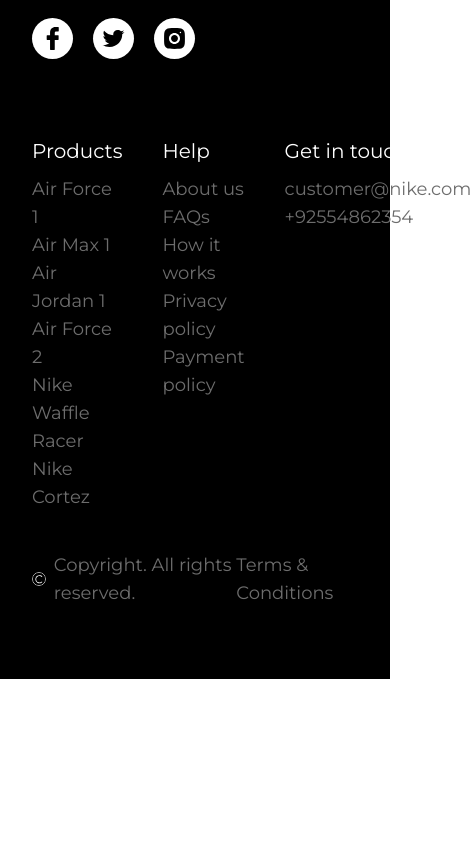
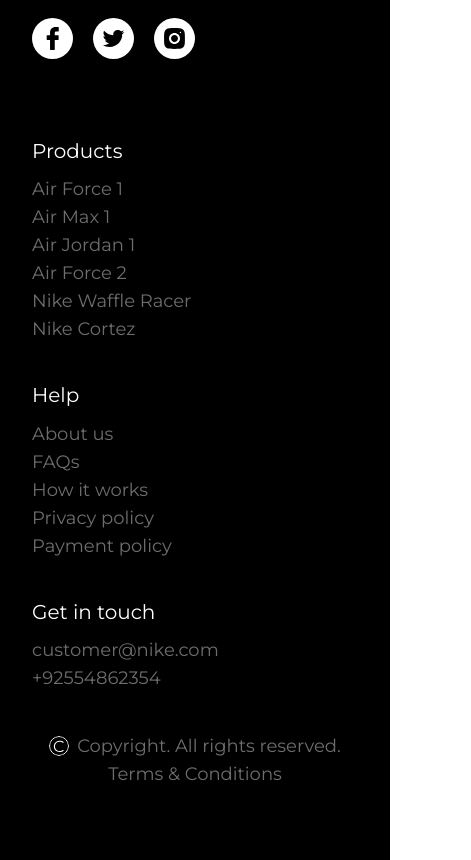
Before and after one commit to RohithR24/NikeTailWind, a React (Vite) app: page / in a window 390 px wide. Shown: the part 8980-9840 px from the top of the page, 471 px wide, since content can reach past the window. Before the commit the page ends 9659 px from the top, so only its background shows below. Built offline with nearby package versions, Linux system fonts and the light colour scheme; a web font is replaced by a local one.

Commit message:
Refactoring the code of footer

```diff
--- a/src/components/Footer.jsx
+++ b/src/components/Footer.jsx
@@ -4,7 +4,8 @@
 const Footer = () => {
   return (
     <footer className="max-container">
-      <div className="flex justify-between items-start gap-20 max-lg:flex-col">
+      {/* Nike logo and content */}
+      <div className="flex justify-between items-start gap-20 max-lg:flex-col flex-wrap">
         <div className="flex flex-col items-start">
           <a href="/">
             <img
@@ -15,12 +16,13 @@
               className="m-0"
             />
           </a>
-          <p className="info-text max-w-sm mt-10">
+          <p className="info-text max-w-sm mt-10 sm:max-w-sm">
             Get shoes ready for the new term at your nearest Nike store. Find
             Your perfect Size In Store. Get Rewards
           </p>
 
-          <div className="flex items-center gap-5 mt-8 flex-wrap">
+          {/* Social logos */}
+          <div className="flex items-center gap-5 mt-8">
             {socialMedia.map((logo, index) => (
               <a href="/" key={index} className=" bg-white rounded-full p-2">
                 <img
@@ -35,7 +37,8 @@
           </div>
         </div>
 
-        <div className="flex flex-row gap-10 text-white font-montserrat">
+        {/* Product links */}
+        <div className="flex flex-1 flex-wrap justify-between gap-10 text-white font-montserrat">
           {footerLinks.map((link, index) => (
             <div key={index}>
               <h4 className="text-xl mb-3">{link.title}</h4>
@@ -50,8 +53,10 @@
           ))}
         </div>
       </div>
-      <div className="flex flex-row justify-between py-10 info-text">
-        <p className="flex flex-row gap-2 justify-start items-center">
+
+      {/* Copyright section */}
+      <div className="flex justify-between py-10 info-text max-sm:flex-col max-sm:items-center">
+        <p className="flex gap-2 justify-start items-center cursor-pointer">
           <a href="/" className=" color-slate-600">
             <img
               src={copyrightSign}
@@ -63,7 +68,7 @@
           </a>
           Copyright. All rights reserved.
         </p>
-        <p>Terms & Conditions</p>
+        <p className='font-montserrat cursor-pointer' >Terms & Conditions</p>
       </div>
     </footer>
   );
```
